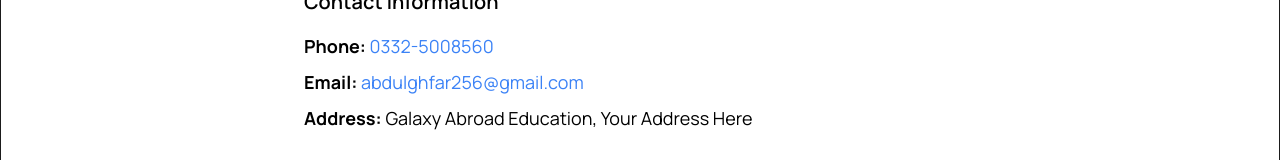
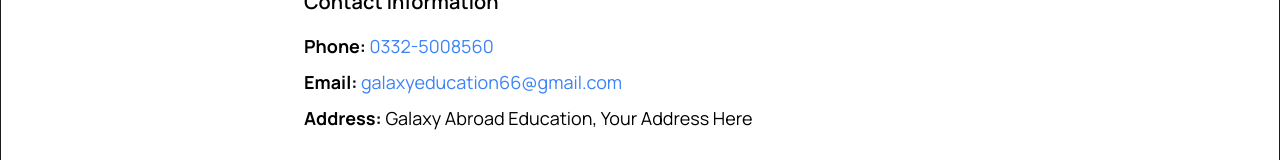
Before and after one commit to udaamy256/g2560000, a Next.js app: page /contact in a window 1280 px wide. Shown: the part 379-539 px from the top of the page. Built offline with nearby package versions, Linux system fonts and the light colour scheme.

Commit message:
Update page.js

```diff
--- a/app/contact/page.js
+++ b/app/contact/page.js
@@ -25,15 +25,15 @@ export default function Contact() {
           <ul className="text-lg space-y-2">
             <li>
               <strong>Phone: </strong>
-              <a href="tel:+923325008560" className="text-blue-500 hover:underline">
+              <a href="tel:+923095704847" className="text-blue-500 hover:underline">
                 0332-5008560
               </a>
             </li>
             <li>
               <strong>Email: </strong>
-              <a href="mailto:abdulghfar256@gmail.com" className="text-blue-500 hover:underline">
-                abdulghfar256@gmail.com
-              </a>
+              <a href="mailto:galaxyeducation66@gmail.com" className="text-blue-500 hover:underline">
+                galaxyeducation66@gmail.com
+               </a>
             </li>
             <li>
               <strong>Address: </strong>
```
